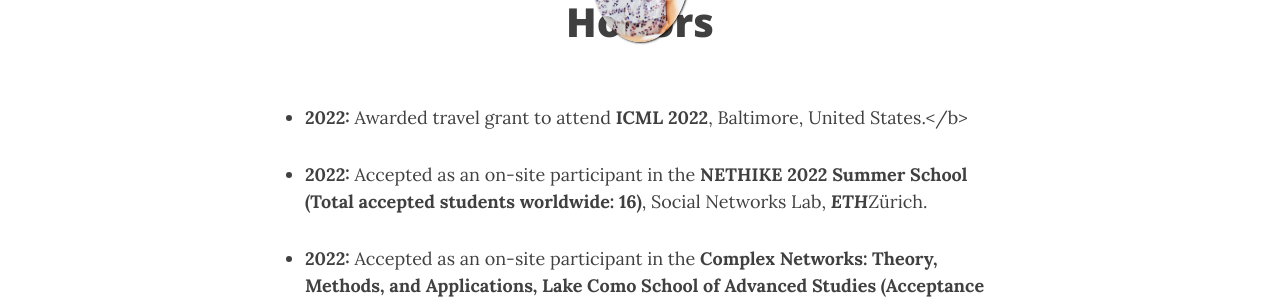
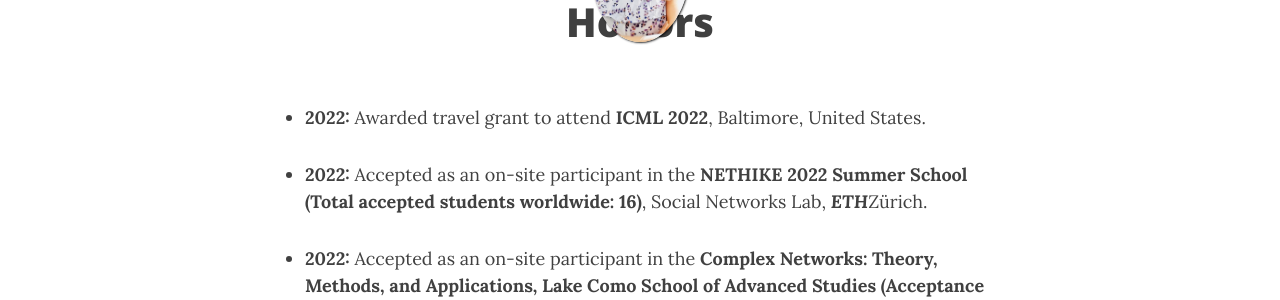
Before and after one commit to ForoughHa/ForoughHa.github.io, a Jekyll site: the page built from honors.md, in a window 1280 px wide and 1163 px high. Shown: the part 130-430 px from the top of the window. Built offline with Jekyll 4.4.1, drawn with Linux system fonts in a browser that asks for light colours; nearby versions of some CDN libraries.

```diff
--- a/honors.md
+++ b/honors.md
@@ -3,7 +3,7 @@ layout: page
 title: Honors
 ---
 
-- <b>2022:</b> Awarded travel grant to attend **ICML 2022**, Baltimore, United States.</b>
+- <b>2022:</b> Awarded travel grant to attend **ICML 2022**, Baltimore, United States.
 
 - <b>2022:</b> Accepted as an on-site participant in the <b>NETHIKE 2022 Summer School (Total accepted students worldwide: 16)</b>, Social Networks Lab, ***ETH***Zürich.
 
```
